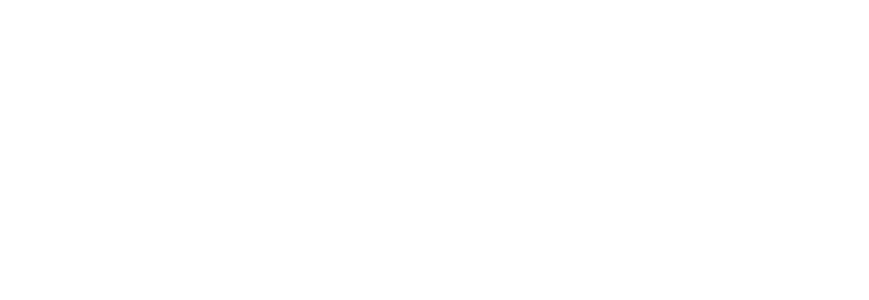
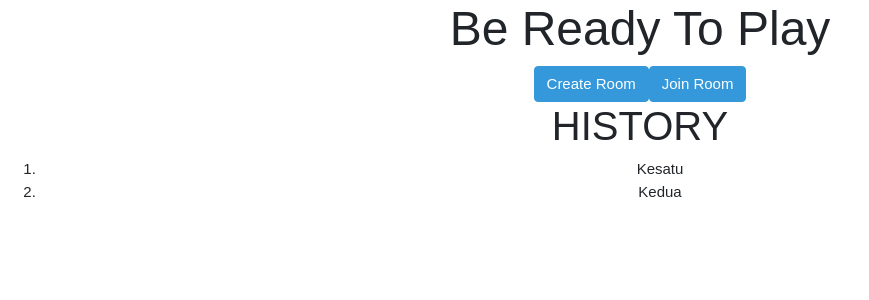
Before and after one commit to vr-tictactoe/tictactoe-web, a React (Create React App) app: page / in a window 1280 px wide. Shown: the top 300 px of the page, without its empty margins (0-869 px from the left). Built offline with nearby package versions, Linux system fonts and the light colour scheme.

Commit message:
change routing

```diff
--- a/src/App.js
+++ b/src/App.js
@@ -17,8 +17,8 @@ class App extends Component {
     return (
       <Router>
         <div className="App">
-          <Route exact path="/login" component={LoginForm} />
-          <Route path ="/newgame" component={NewGame} />
+          <Route exact path ="/" component={NewGame} />
+          <Route path ="/login" component={LoginForm} />
           <Route path ="/avatar" component={SelectAvatar} />
           <Route path ="/newgame/create-room" component={CreateRoom} />
           <Route path ="/newgame/join-room" component={JoinRoom} />
--- a/src/Components/NewGame.js
+++ b/src/Components/NewGame.js
@@ -10,6 +10,12 @@ export default class NewGame extends Component {
         <h1>Be Ready To Play</h1>
         <Link to="/newgame/create-room"><button type="button" className="btn btn-info">Create Room</button></Link>
         <Link to="/newgame/join-room"><button type="button" className="btn btn-info">Join Room</button></Link>
+
+        <h2>HISTORY</h2>
+        <ol>
+          <li>Kesatu</li>
+          <li>Kedua</li>
+        </ol>
       </div>
     )
   }
```
Also changed, not shown: src/Components/NavBar.js (added, +12 -0 lines).
